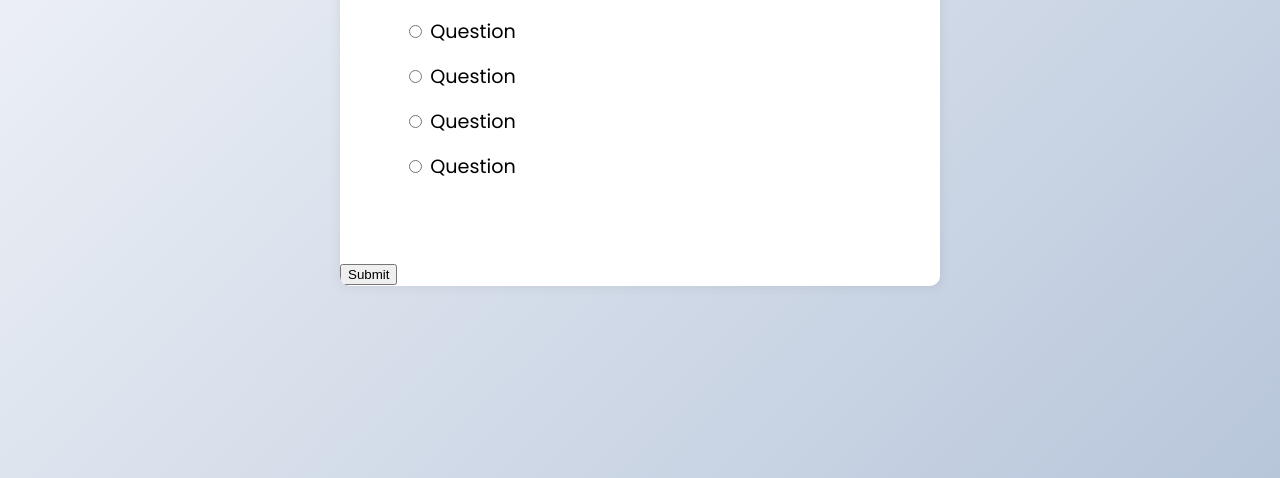
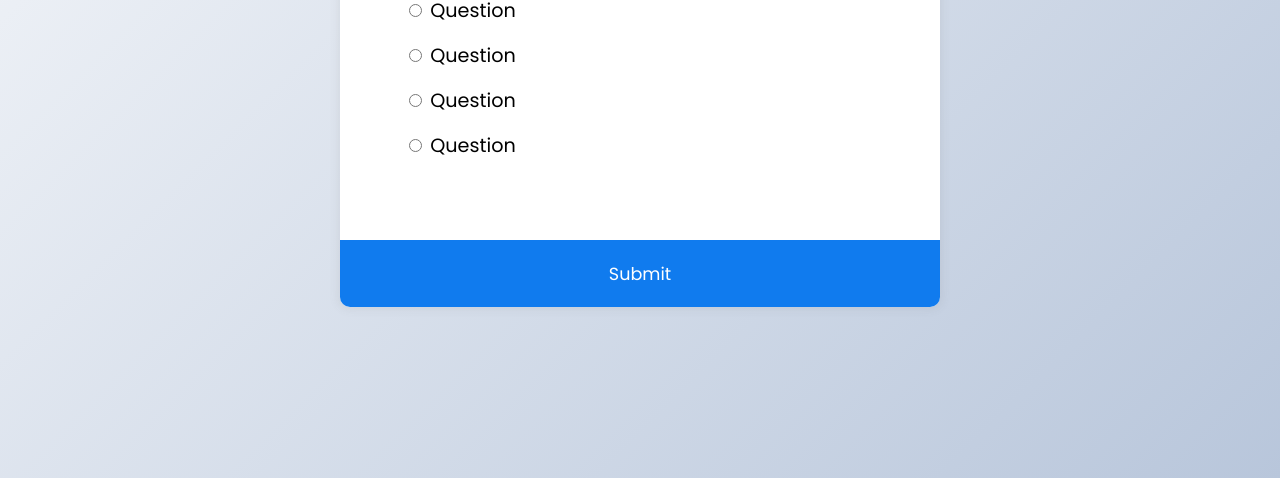
Before and after one commit to JoshdfG/Web3-Assessment-, a plain HTML site: page index.html in a window 1280 px wide. Shown: the part 322-800 px from the top of the page. Drawn offline with Linux system fonts and the light colour scheme.

Commit message:
modified:   style.css

```diff
--- a/style.css
+++ b/style.css
@@ -47,3 +47,14 @@ ul li {
 ul li label {
   cursor: pointer;
 }
+button {
+  background-color: #107bee;
+  color: #fff;
+  border: none;
+  display: block;
+  width: 100%;
+  cursor: pointer;
+  font-size: 1.1rem;
+  font-family: inherit;
+  padding: 1.3rem;
+}
```
